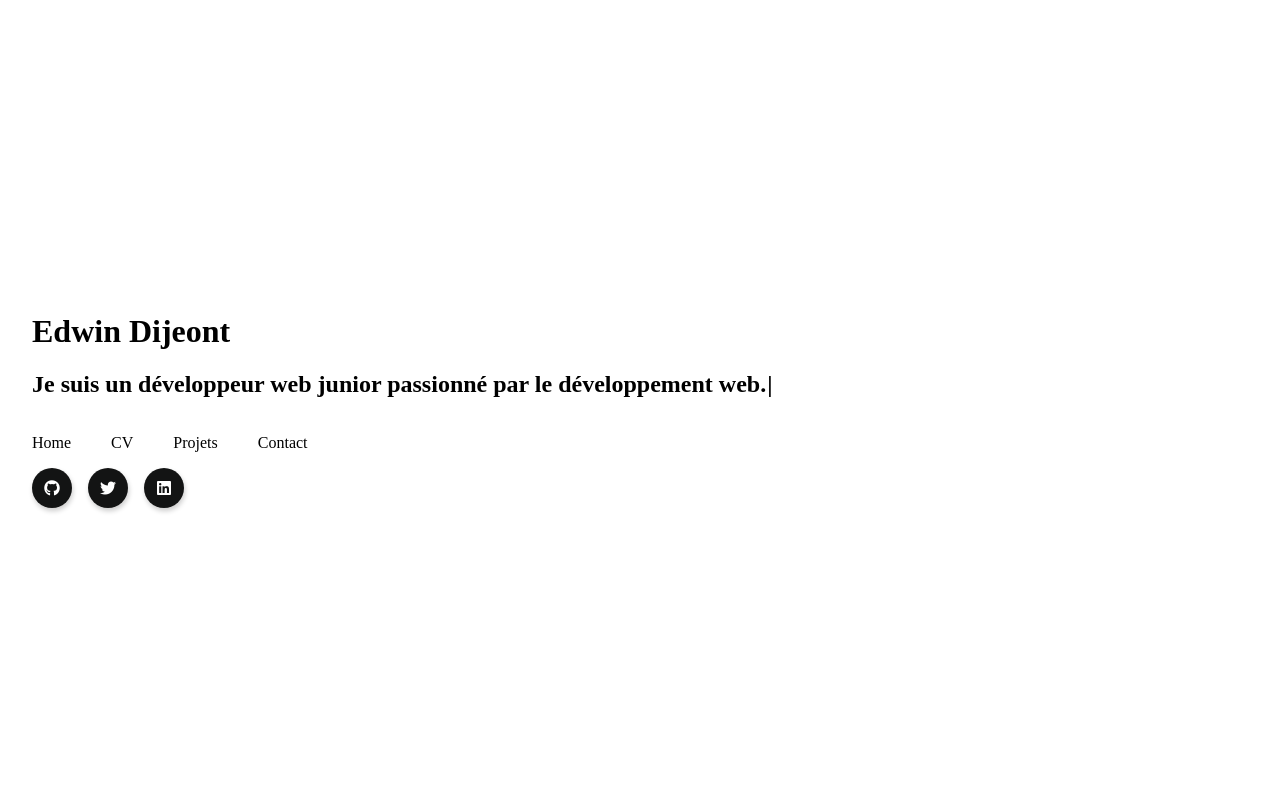
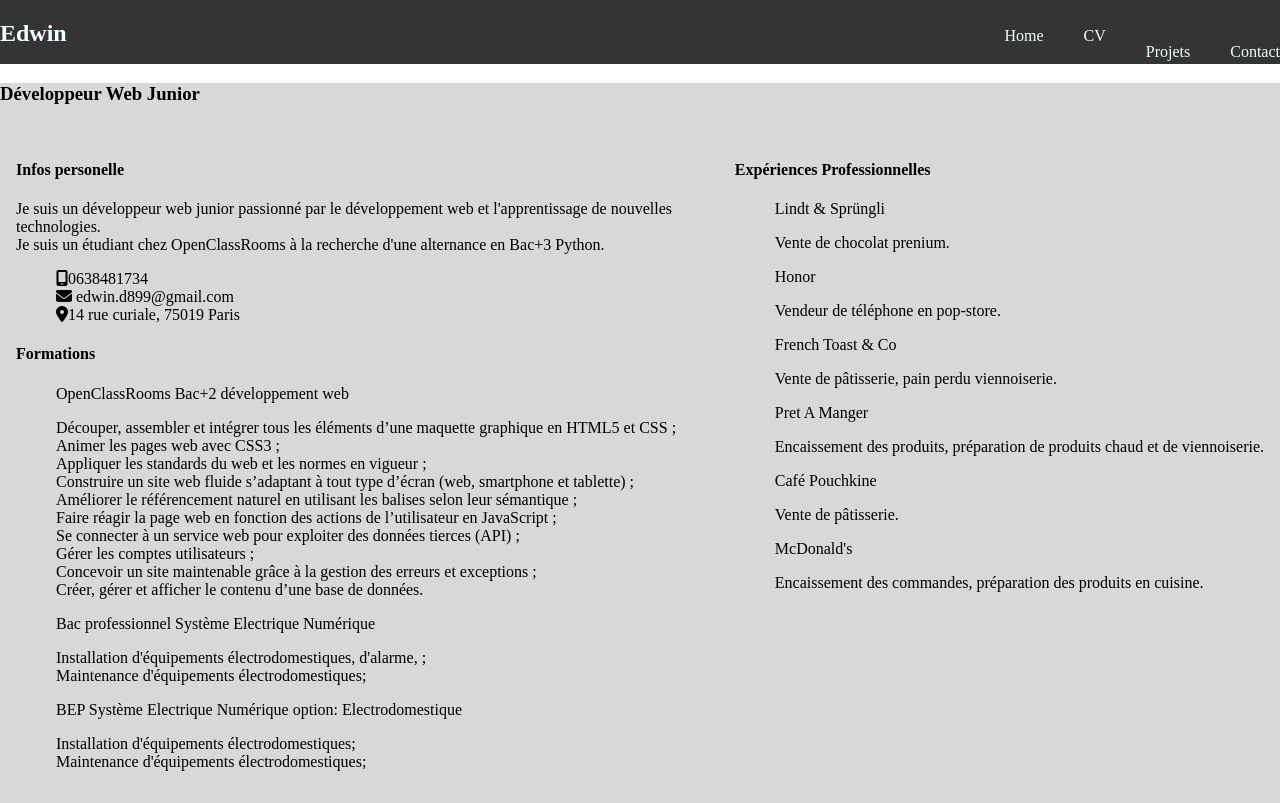
Before and after one commit to EdwinDij/Portfolio, a React (Create React App) app: page /Resume in a window 1280 px wide. Built offline with nearby package versions, Linux system fonts and the light colour scheme.

Commit message:
Cv terminer colorimétrie, font et taille

```diff
--- a/src/App.js
+++ b/src/App.js
@@ -1,10 +1,21 @@
 import './App.scss';
 import Home from './Components/Home/Home';
-import {Routes, Route, Router} from 'react-router-dom';
+import Resume from './Components/Resume/Resume';
+import {
+  BrowserRouter,
+  Routes,
+  Route,
+}
+  from 'react-router-dom';
 
 function App() {
   return (<div>
-    <Home />
+    <BrowserRouter>
+      <Routes>
+        <Route path="/" element={<Home />} />
+        <Route path="Resume" element={<Resume/>} />
+      </Routes>
+    </BrowserRouter>
   </div>
 
   )
--- a/src/Components/Home/Home.jsx
+++ b/src/Components/Home/Home.jsx
@@ -1,5 +1,7 @@
 import React from 'react'
+import Nav from './Nav'
 import Typewriter from 'typewriter-effect'
+import {Link} from 'react-router-dom'
 import './Style/Home.scss'
 export default function Home() {
 
@@ -8,6 +10,7 @@ export default function Home() {
 
             <div className="me-content">
             <h1 className='name'>
+                Bonjour je suis <br></br>
                 Edwin Dijeont
             </h1>
             <h2 className="me">
@@ -28,12 +31,7 @@ export default function Home() {
                 />
             </h2>
             </div>
-            <nav className="navLink">
-                <p className='link'>Home</p>
-                <p className='link'>CV</p>
-                <p className='link'>Projets</p>
-                <p className='link'>Contact</p>
-            </nav>
+            <Nav />
             <div className="social">
                 <a className='social-link' href= "https://github.com/EdwinDij">
                 <i class="fa-brands fa-github"></i>
--- /dev/null
+++ b/src/Components/Home/Nav.jsx
@@ -0,0 +1,12 @@
+import React from 'react'
+import { Link } from 'react-router-dom'
+export default function Nav() {
+    return (
+        <div className='navLink'>
+            <Link to="/" className='link'>Home</Link>
+            <Link to="/Resume" className='link'>CV</Link>
+            <p className='link'>Projets</p>
+            <p className='link'>Contact</p>
+        </div>
+    )
+}
--- /dev/null
+++ b/src/Components/Resume/Resume.jsx
@@ -0,0 +1,123 @@
+import React from 'react'
+import './Style/Resume.scss'
+import { Link } from 'react-router-dom'
+import CV from '../../assets/Edwin_DIJEONT_CV.pdf'
+import Nav from '../Home/Nav'
+export default function Resume() {
+  return (
+    <div className='Resume'>
+      <nav className='navBar'>
+        <h1 className='name'> Edwin</h1>
+        <Nav />
+      </nav>
+      <div className='container'>
+          <h3 className='job'>Développeur Web Junior</h3>
+          <div className="sub-container">
+          <div className="left-content">
+            <h4 className='title-zone'>
+              Infos personelle
+            </h4>
+            <p className='info-content'>
+              Je suis un développeur web junior passionné par le développement web et l'apprentissage de nouvelles technologies. <br></br>
+              Je suis un étudiant chez OpenClassRooms à la recherche d'une alternance en Bac+3 Python.
+              <ul className='info-contact'>
+                <li className='info-contact-item'>
+                  <i class="fa-solid fa-mobile-screen"></i>
+                  0638481734
+                </li>
+                <li className='info-contact-item'>
+                  <i class="fa-solid fa-envelope">
+                  </i>
+                  <a href="mailto:edwin.d899@gmail.com"> edwin.d899@gmail.com </a>
+                </li>
+                <li className='info-contact-item'>
+                  <i class="fa-solid fa-map-marker-alt"></i>
+                  14 rue curiale, 75019 Paris
+                </li>
+              </ul>
+            </p>
+            <h4 className='education'>Formations</h4>
+            <p className='education-content'>
+              <ul className='education-list' >
+                <li className='education-item'>
+                  OpenClassRooms Bac+2 développement web
+                  <p className="education-subtitle">
+                    Découper, assembler et intégrer tous les éléments d’une maquette graphique en HTML5 et CSS ; <br></br>
+                    Animer les pages web avec CSS3 ;<br></br>
+                    Appliquer les standards du web et les normes en vigueur ;<br></br>
+                    Construire un site web fluide s’adaptant à tout type d’écran (web, smartphone et tablette) ;<br></br>
+                    Améliorer le référencement naturel en utilisant les balises selon leur sémantique ;<br></br>
+                    Faire réagir la page web en fonction des actions de l’utilisateur en JavaScript ;<br></br>
+                    Se connecter à un service web pour exploiter des données tierces (API) ;<br></br>
+                    Gérer les comptes utilisateurs ;<br></br>
+                    Concevoir un site maintenable grâce à la gestion des erreurs et exceptions ;<br></br>
+                    Créer, gérer et afficher le contenu d’une base de données.
+
+                  </p>
+                </li>
+                <li className='education-item'>
+                  Bac professionnel Système Electrique Numérique
+                  <p className="education-subtitle">
+                    Installation d'équipements électrodomestiques, d'alarme, ;<br></br>
+                    Maintenance d'équipements électrodomestiques;<br></br>
+                  </p>
+                </li>
+                <li className='education-item'>
+                  BEP Système Electrique Numérique option: Electrodomestique
+                  <p className="education-subtitle">
+                    Installation d'équipements électrodomestiques;<br></br>
+                    Maintenance d'équipements électrodomestiques;<br></br>
+                  </p>
+                </li>
+              </ul>
+            </p>
+              </div>
+            <div className="right-content">
+              <h4 className='title-zone'>
+                Expériences Professionnelles
+              </h4>
+
+              <ul className='experience-list'>
+                <li className='experience-item'>
+                  Lindt & Sprüngli
+                </li>
+                <p className='experience-subtitle'>
+                Vente de chocolat prenium.
+                </p>
+                <li className='experience-item'>
+                Honor
+                </li>
+                <p className='experience-subtitle'>
+                  Vendeur de téléphone en pop-store.
+                </p>
+                <li className='experience-item'>
+                  French Toast & Co
+                </li>
+                <p className='experience-subtitle'>
+                  Vente de pâtisserie, pain perdu viennoiserie.
+                  </p>
+                  <li className='experience-item'>
+                    Pret A Manger
+                  </li>
+                  <p className='experience-subtitle'>
+                  Encaissement des produits, préparation de produits chaud et de viennoiserie.
+                  </p>
+                  <li className='experience-item'>
+                    Café Pouchkine
+                  </li>
+                  <p className='experience-subtitle'>
+                    Vente de pâtisserie.
+                  </p>
+                  <li className='experience-item'>
+                    McDonald's
+                  </li>
+                  <p className='experience-subtitle'>
+                  Encaissement des commandes, préparation des produits en cuisine.
+                  </p>
+              </ul>
+          </div>
+        </div>
+        </div>
+    </div>
+  )
+}
--- /dev/null
+++ b/src/Components/Resume/Style/Resume.scss
@@ -0,0 +1,23 @@
+.navBar {
+    display: flex;
+    justify-content: space-between;
+    background-color: #353434;
+    color: azure;
+    align-items: baseline;
+    height: 4rem;
+    position: static;
+}
+
+.container {
+    background-color: #35343431;
+}
+.sub-container {
+    display: flex;
+    justify-content: space-between;
+    flex-wrap: wrap;
+    padding: 1rem;
+    height: 100%;
+}
+.left-content {
+    flex: 1;
+}
--- a/src/index.css
+++ b/src/index.css
@@ -6,3 +6,7 @@ a {
   text-decoration: none;
   color: inherit;
 }
+
+li {
+  list-style: none;
+}
```
Also changed, not shown: src/Components/Home/Style/Home.scss (line endings or trailing spaces), 1 other file (tests, documents, lock files or other folders).
